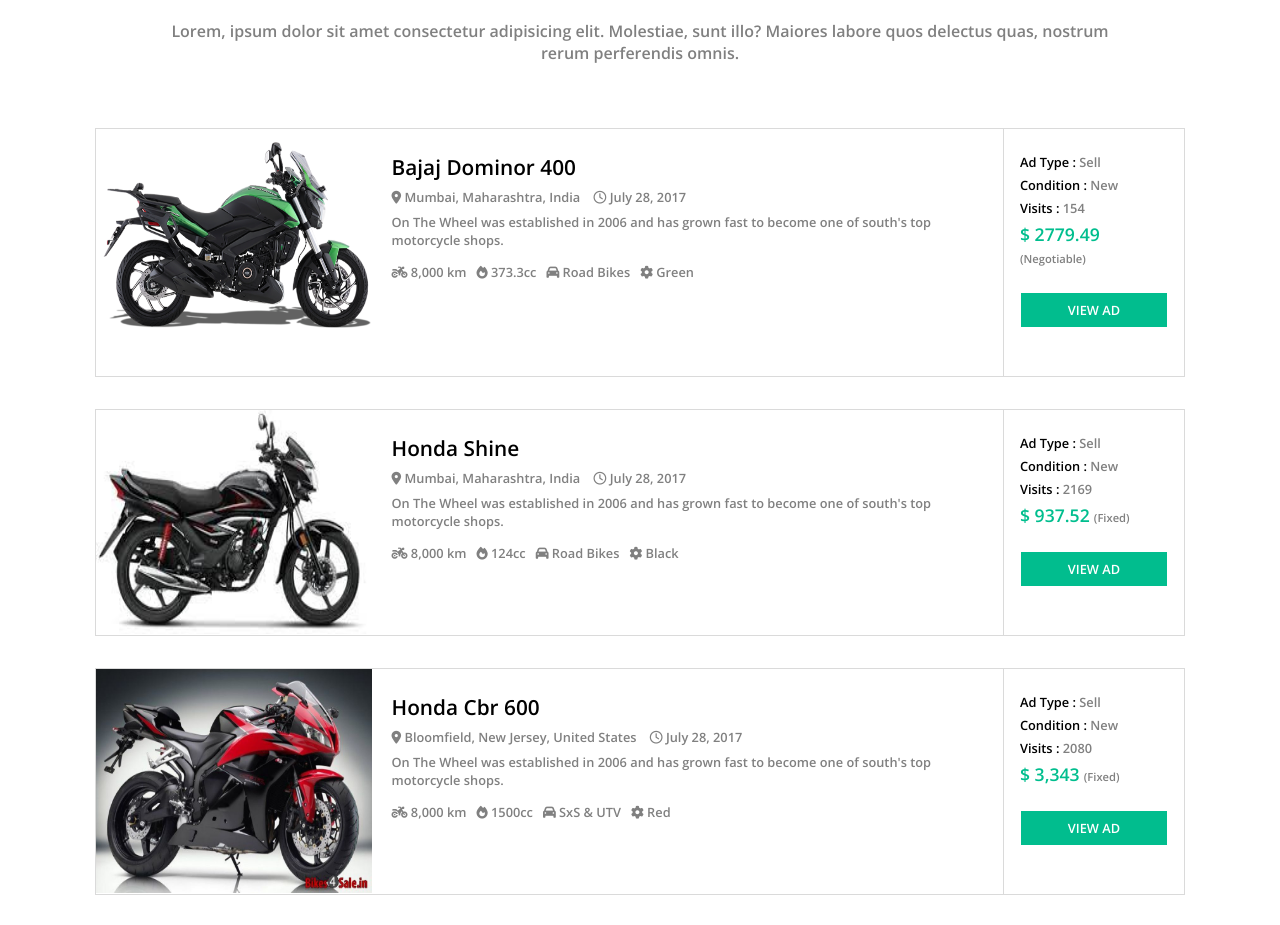
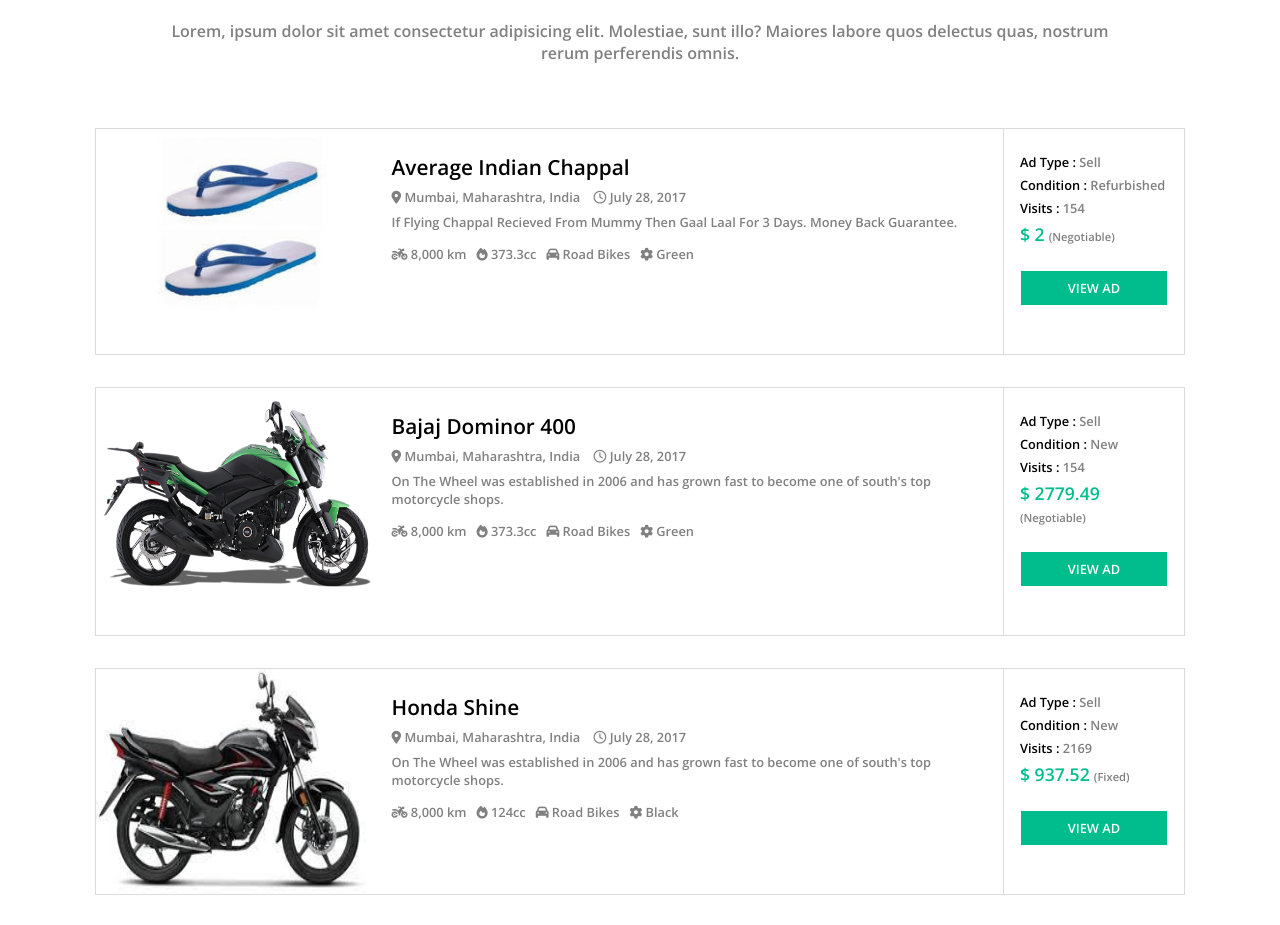
Before and after one commit to Paarth1011/bikespot.github.io, a plain HTML site: page index.html in a window 1280 px wide. Shown: the part 1220-2145 px from the top of the page. Drawn offline with nearby package versions, Linux system fonts and the light colour scheme.

Commit message:
BikeSpot

```diff
--- a/index.html
+++ b/index.html
@@ -184,6 +184,25 @@
         </div>
 
         <div class="sales-container">
+            <div class="salesboxnew">
+                <div class="bike-img">
+                    <img src="./Resources/chappal.jpg" alt="Chappal">
+                </div>
+                <div class="salesdetailsnew">
+                    <h3 class="font" style="padding-bottom: 7px;">Average Indian Chappal</h3>
+                    <p class="font color-grey fsize8" style="padding-bottom: 7px;"><i class="fa fa-map-marker"></i> Mumbai, Maharashtra, India &nbsp;&nbsp; <i class="fa fa-clock-o"></i> July 28, 2017</p>
+                    <p class="font color-grey bike-detail" style="padding-bottom: 14px;">If Flying Chappal Recieved From Mummy Then Gaal Laal For 3 Days. Money Back Guarantee.</p>
+                    <p class="font color-grey fsize8" style="padding-bottom: 7px;"><i class="fa fa-motorcycle"></i> 8,000 km &nbsp;&nbsp;<i class="fa fa-fire"></i> 373.3cc &nbsp;&nbsp;<i class="fa fa-car"></i> Road Bikes &nbsp;&nbsp;<i class="fa fa-gear"></i> Green
+                    </p>
+                </div>
+                <div class="salespricenew">
+                    <p class="font bike-detail" style="padding-bottom: 5px;">Ad Type : <span class="color-grey">Sell</span></p>
+                    <p class="font bike-detail" style="padding-bottom: 5px;">Condition : <span class="color-grey">Refurbished</span></p>
+                    <p class="font bike-detail" style="padding-bottom: 5px;">Visits : <span class="color-grey">154</span></p>
+                    <p class="font"><span class="colortint amount">$ 2</span> <span class="color-grey" style="font-size: .7rem;">(Negotiable)</span></p>
+                    <button id="view-adnew" class="font">VIEW AD</button>
+                </div>
+            </div>
             <div class="salesboxnew">
                 <div class="bike-img">
                     <img src="./Resources/dominor.png" alt="Bajaj Dominor 400">
```
Also changed, not shown: Resources/chappal.jpg (added).
